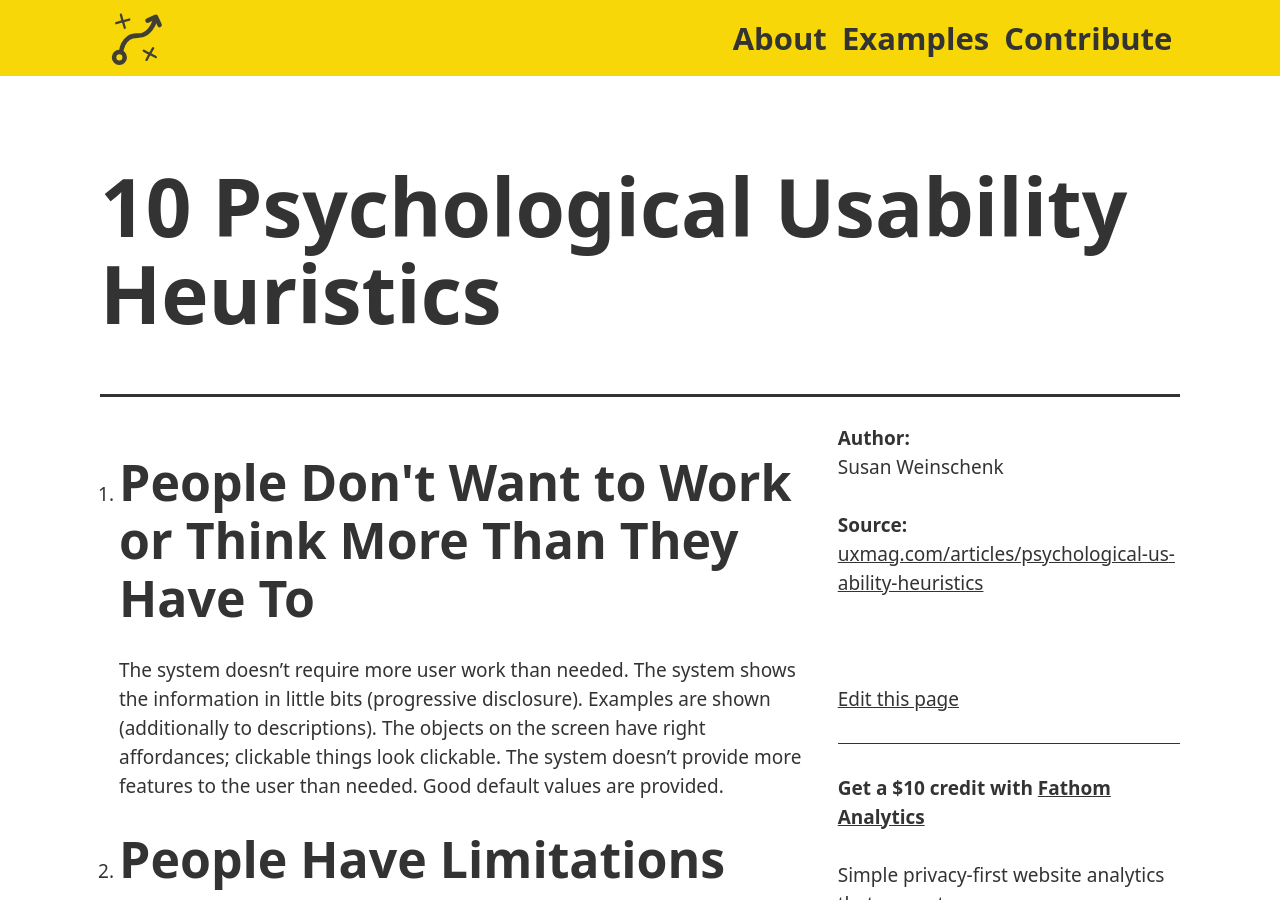
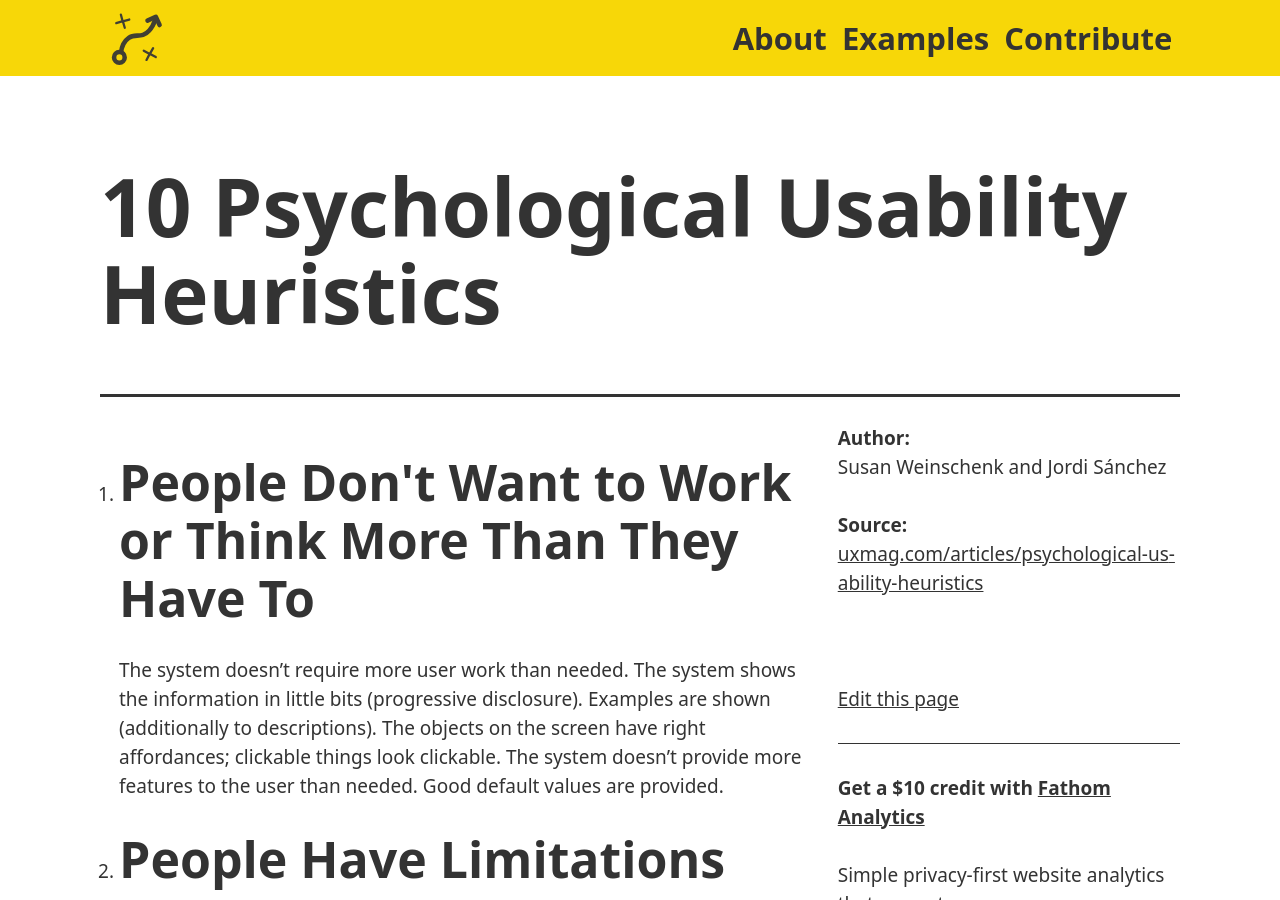
Before and after one commit to benbrignell/principles.design, a Jekyll site: the page built from _examples/10-psychological-usability-heuristics.md, in a window 1280 px wide and 900 px high. Built offline with Jekyll 4.4.1, drawn with Linux system fonts in a browser that asks for light colours; comment, search, counter and statistics services are not loaded.

Commit message:
Update 10-psychological-usability-heuristics.md

```diff
--- a/_examples/10-psychological-usability-heuristics.md
+++ b/_examples/10-psychological-usability-heuristics.md
@@ -1,6 +1,6 @@
 ---
 title: 10 Psychological Usability Heuristics
-author: Susan Weinschenk
+author: Susan Weinschenk and Jordi Sánchez
 overview:
 link: https://uxmag.com/articles/psychological-usability-heuristics
 principles:
```
